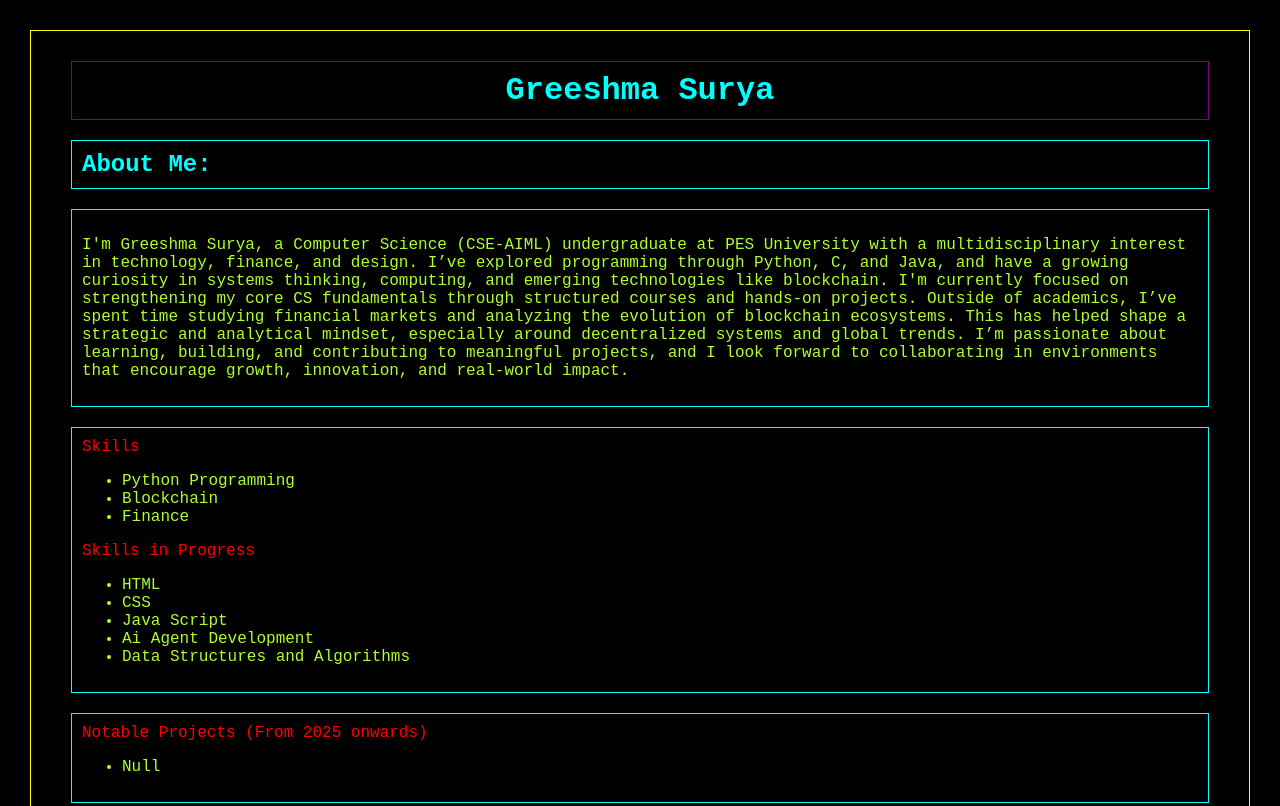
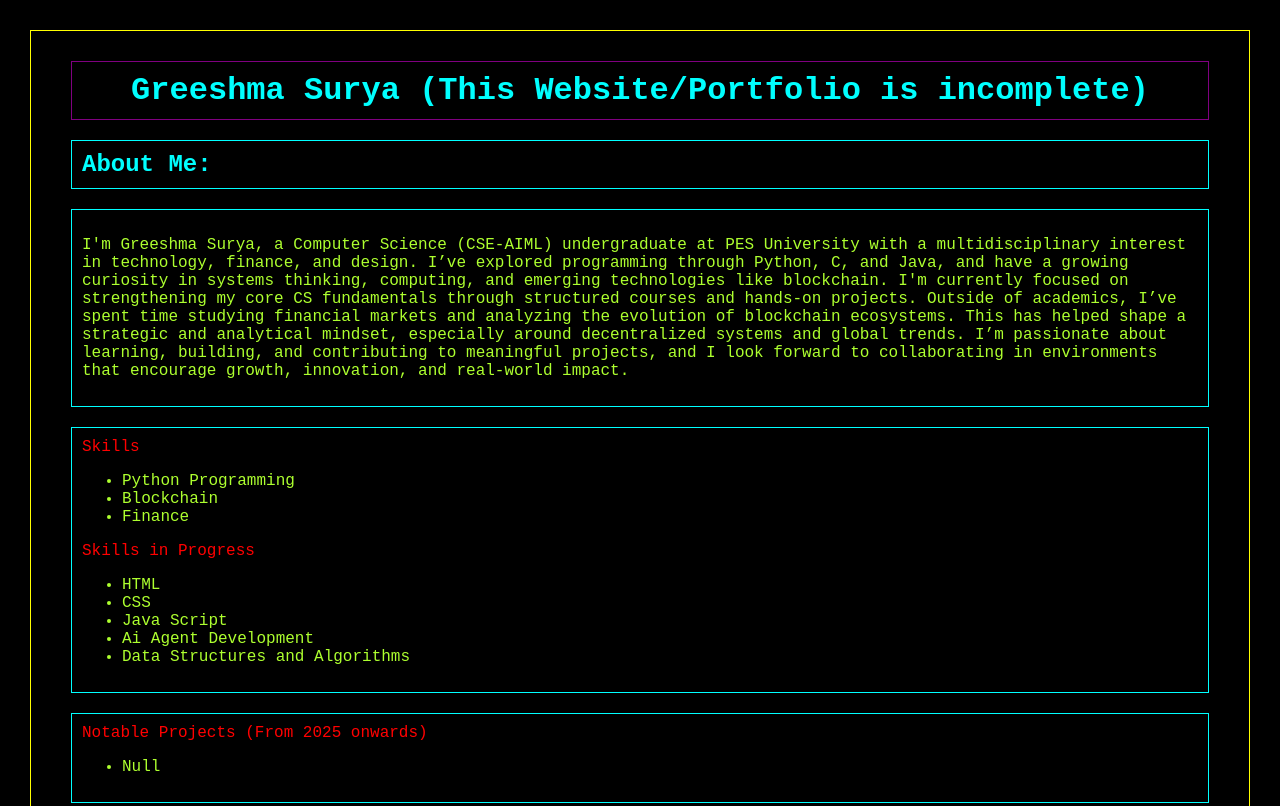
Before and after one commit to greeshmasurya/greeshmasurya.github.io, a plain HTML site: page index.html in a window 1280 px wide. Shown: the top 806 px of the page. Drawn offline with Linux system fonts and the light colour scheme.

Commit message:
Update index.html

```diff
--- a/index.html
+++ b/index.html
@@ -8,7 +8,7 @@
   </head>
 
   <body>
-    <h1>Greeshma Surya</h1>
+    <h1>Greeshma Surya (This Website/Portfolio is incomplete) </h1>
     <h2>About Me:</h2>
     <div><p>I'm Greeshma Surya, a Computer Science (CSE-AIML) undergraduate at PES University with a multidisciplinary interest in technology, finance, and design.
 
```
